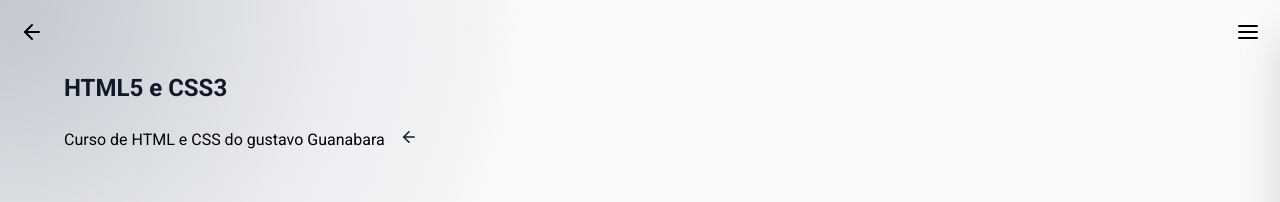
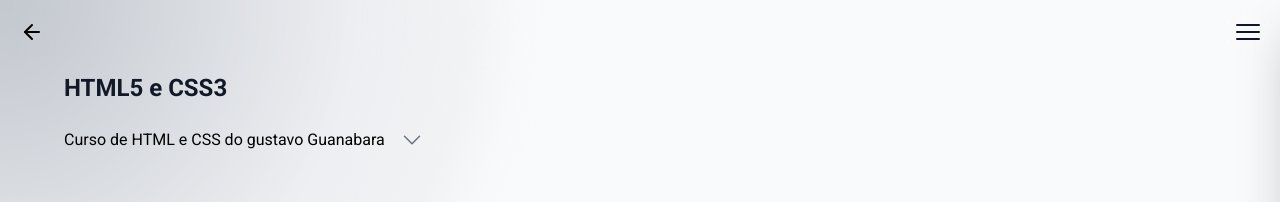
Before and after one commit to MatthewJesus7/Portfolio, a React (Create React App) app in the folder matthew/: page /Progress in a window 1280 px wide. Shown: the top 202 px of the page. Built offline with nearby package versions, Linux system fonts and the light colour scheme.

Commit message:
Button menu 100% pronto

```diff
--- a/matthew/package.json
+++ b/matthew/package.json
@@ -3,6 +3,7 @@
   "version": "0.1.0",
   "private": true,
   "dependencies": {
+    "@heroicons/react": "^2.2.0",
     "@testing-library/jest-dom": "^5.17.0",
     "@testing-library/react": "^13.4.0",
     "@testing-library/user-event": "^13.5.0",
--- /dev/null
+++ b/matthew/src/Components/Layout/menus/CardsMenuButton.jsx
@@ -0,0 +1,60 @@
+import { useState, useEffect } from "react";
+import { ChevronDownIcon, XMarkIcon } from "@heroicons/react/24/outline";
+
+const CardsMenuButton = ({ text, menuOpen, onClick }) => {
+
+    const [mouseOver, setMouseOver] = useState(false)
+
+    const handleMouseOver = () => {
+        setMouseOver(true);
+    }
+
+    const handleMouseOut = () => {
+        setMouseOver(false)
+    }
+
+    useEffect(() => {
+
+        document.addEventListener('mouseout', handleMouseOut);
+
+        return () => {
+          document.removeEventListener('mouseout', handleMouseOut);
+        };
+      },);
+
+    return(
+        <button onClick={onClick}
+        onMouseOver={handleMouseOver}
+        className="flex w-[376px] rounded-md transition-all duration-300 ease-in-out -ml-5 px-5" >
+            <h3>{text}</h3>
+            {/* container do item que gira */}
+            <div
+            className={`flex justify-end absolute w-[376px] hover:-translate-y-1 hover:h-8 transition-all duration-500 ease-in-out
+            `}>
+            {/* item que gira */}
+            <p className={`font-semibold mr-5 size-5 transition-all duration-500 ease-in-out text-gray-500
+            ${ menuOpen && "rotate-180 origin-center"}`}>
+
+            {menuOpen
+            ? <XMarkIcon className="h-6 w-6 "/>
+            : <ChevronDownIcon className="h-6 w-6" />}
+            </p>
+            </div>
+
+            {/* div abaixo animada */}
+            <div
+            className={`absolute mt-7 h-1
+                rounded-sm
+                bg-gradient-to-r from-gray-700/50 to-transparent
+                transition-all duration-500 ease-out
+            ${mouseOver
+            ? 'w-[394px]'
+            : 'w-0'
+            }
+            `}>
+            </div>
+        </button>
+    );
+};
+
+export default CardsMenuButton;
--- a/matthew/src/Components/Layout/sidebar/Sidebar.jsx
+++ b/matthew/src/Components/Layout/sidebar/Sidebar.jsx
@@ -1,7 +1,7 @@
 import React, { useState } from "react";
 import NavButton from "../../Items/Buttons/NavButton";
 import { NavLink } from "react-router-dom";
-import { FiMenu, FiX, FiArrowLeft } from "react-icons/fi";
+import { XMarkIcon, Bars3Icon } from "@heroicons/react/24/outline";
 
 const Sidebar = () => {
   const [isOpen, setIsOpen] = useState(false);
@@ -10,13 +10,13 @@ const Sidebar = () => {
     <div className="">
       <NavButton
       onClick={() => setIsOpen(!isOpen)}
-      customclass={`fixed right-0 top-0 z-50
+      customclass={`fixed right-0 top-0 z-50 text-gray-900
         ${isOpen ? "-translate-x-64 -rotate-90" : "translate-x-0"}
       transform
       transition-transform duration-300 ease-in-out
         `}
       >
-      {isOpen ? <FiX/> : <FiMenu/>}
+      {isOpen ? <XMarkIcon/> : <Bars3Icon/>}
       </NavButton>
 
       <div  className={`h-full
--- a/matthew/src/Components/Pages/Progress.jsx
+++ b/matthew/src/Components/Pages/Progress.jsx
@@ -1,17 +1,16 @@
-import { useState, useRef, useMemo, useEffect } from "react";
+import { useState, useRef, useMemo } from "react";
 import { groupedItems as groupedItemsData } from "../../data";
 import BackButton from "../Items/Buttons/BackButton";import PopUp from "../Items/popup/PopUp";
 import Section from "../Layout/Section";
 import GustavoGuanabara from "../Sections/html-css/GustavoGuanabara";
 
-import Menu from "../Layout/Menu";
+// import Menu from "../Layout/Menu";
 import CardsMenu from "../Layout/menus/CardsMenu";
+import CardsMenuButton from "../Layout/menus/CardsMenuButton";
 
-import Card from "../Layout/Card";
-import Dot from "../Items/Dot";
-import Tag from "../Items/Tag";
-
-import { FiMenu, FiX, FiArrowLeft } from "react-icons/fi";
+// import Card from "../Layout/Card";
+// import Dot from "../Items/Dot";
+// import Tag from "../Items/Tag";
 
 const Progress = () => {
     const groupedItems = useMemo(() => groupedItemsData, []);
@@ -64,19 +63,11 @@ const Progress = () => {
             <Section customclass="relative z-20 -mb-16">
                 <h2>HTML5 e CSS3</h2>
 
-                <button className="flex w-[364px] hover:bg-gray-400/70 rounded-md transition-all duration-300 ease-in-out " onClick={handleToggleMenu}>
-                    <h3>Curso de HTML e CSS do gustavo Guanabara</h3>
-                    <div
-                    className={`flex justify-end absolute w-[376px] hover:-translate-y-2 hover:h-8 transition-all duration-300 ease-in-out
-                    `}>
-                    <p className={`font-semibold text-gray-900 mr-5 size-5 transition-all duration-300 ease-in-out
-                    ${ menuOpen && "rotate-180"}`}>
-                    {menuOpen ? <FiX/> : <FiArrowLeft/>}
-                    </p>
-                    </div>
-
-
-                </button>
+                <CardsMenuButton
+                text="Curso de HTML e CSS do gustavo Guanabara"
+                menuOpen={menuOpen}
+                onClick={handleToggleMenu}
+                />
             </Section>
 
             <CardsMenu ref={menuRef}
```
Also changed, not shown: 1 other file (tests, documents, lock files or other folders).
